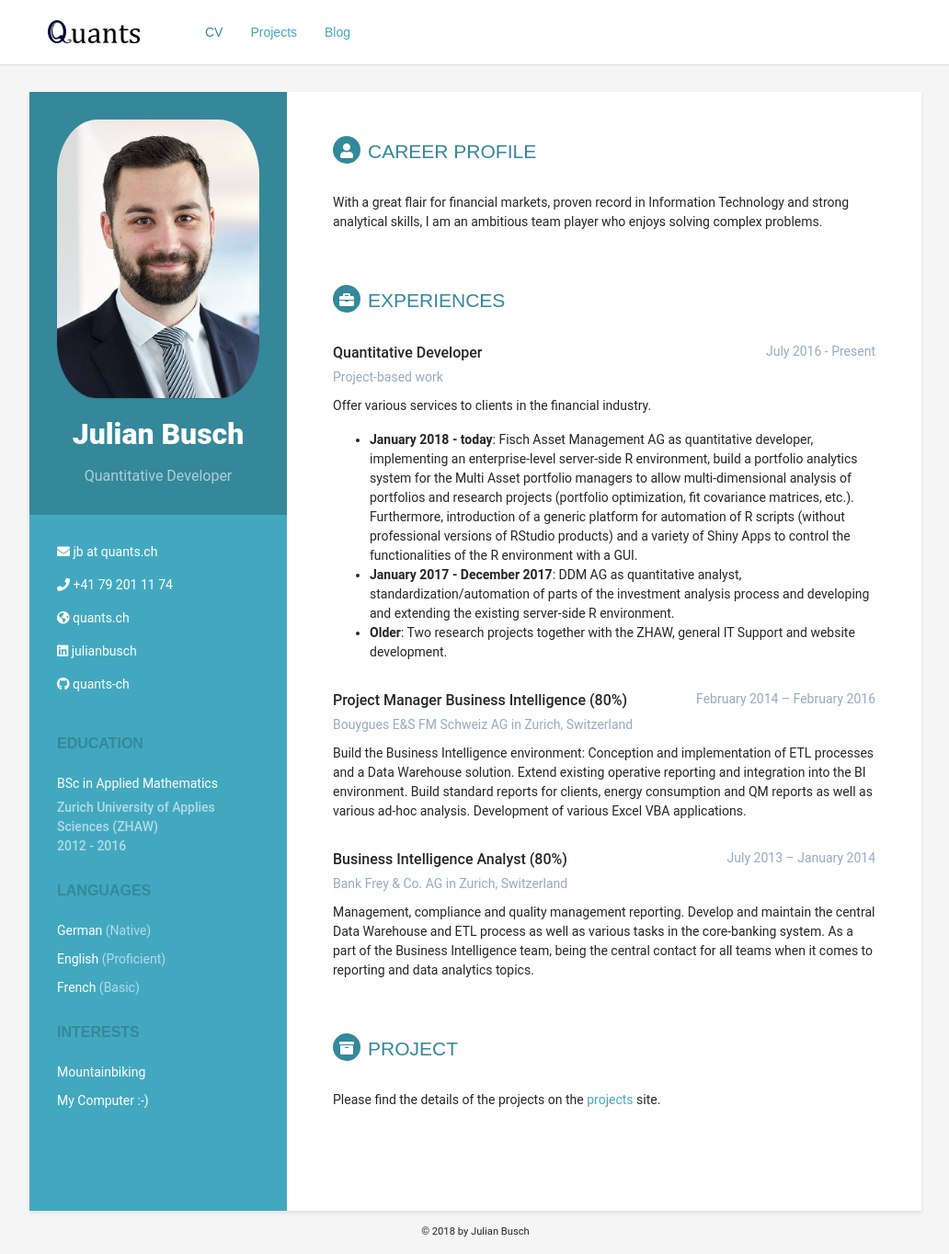
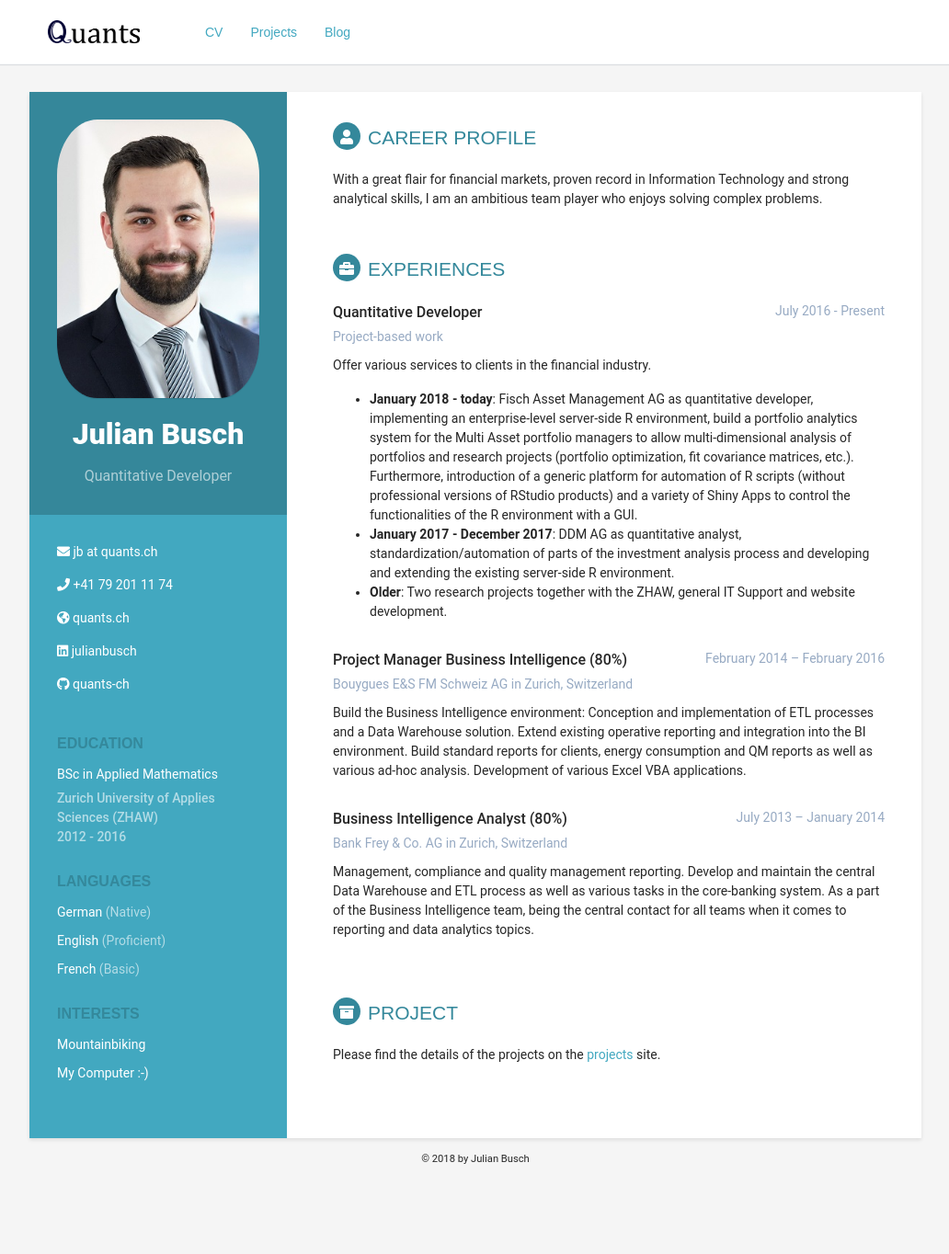
Before and after one commit to quantsch/quantsch.github.io, a Jekyll site: the page built from index.md, in a window 1280 px wide. Shown: the whole page at 92% size, without its empty margins (123-1155 px from the left). Built offline with Jekyll 4.4.1, drawn with Linux system fonts in a browser that asks for light colours; after the commit the page ends 1285 px from its top, so only the background shows below that.

Commit message:
cv mobile adjustment

```diff
--- a/_config.yml
+++ b/_config.yml
@@ -2,7 +2,7 @@
 title: quants.ch
 email: jb@quants.ch
 baseurl: ""
-url: "http://quants.ch"
+url: "https://quants.ch"
 github_username:  quants-ch
 # Build Settings
 sass:
--- a/_includes/header.html
+++ b/_includes/header.html
@@ -1,14 +1,14 @@
 
 <nav class="navbar navbar-expand-md navbar-top-fixed">
 	<div class = "container">
-		<a class = "navbar-brand" href="{{ site.baseurl }}"><img class="logo-quants" src="{{ site.baseurl }}/assets/images/logo.png" alt="quants.ch" /></a>
+		<a class = "navbar-brand" href="{{ site.baseurl }}/"><img class="logo-quants" src="{{ site.baseurl }}/assets/images/logo.png" alt="quants.ch" /></a>
 		 <button class="navbar-toggler" type="button" data-toggle="collapse" data-target="#navbarNav" aria-controls="navbar">
 		    <span class="navbar-toggler-icon"></span>
 		  </button>
 
 		<div class="collapse navbar-collapse" id="navbarNav">
   			<ul class = "navbar-nav">
-  				<li><a href="{{ site.baseurl }}">CV</a></li>
+  				<li><a href="{{ site.baseurl }}/">CV</a></li>
 				{% for page in site.pages %} {% if page.title %}
 				<li><a href="{{ page.url | prepend: site.baseurl }}">{{ page.title }}</a></li>
 				{% endif %} {% endfor %}
--- a/_layouts/page.html
+++ b/_layouts/page.html
@@ -4,7 +4,6 @@ layout: default
 
 <div class = "page-content">
 
-<h1>{{ page.title }}</h1>
 
     {{ content }}
 
--- a/_sass/_cv.scss
+++ b/_sass/_cv.scss
@@ -7,8 +7,12 @@
     width: 280px;
     height: 100%;
     color: #fff;
+    padding-bottom: 20px;
     a {
         color: #fff;
+    }
+    h1, h2, h3 {
+        padding-top: 0px;
     }
     h1 {
         color: #fff;
@@ -127,14 +131,9 @@
 
 .cv-main-wrapper {
     background: #fff;
-    padding: 50px;
-    padding-left: 330px;
+    padding: 0px 40px 50px 330px;
 
     // CV CONTENT
-
-    .section {
-        margin-bottom: 60px;
-    }
 
     .experiences-section, .educations-section {
         .item {
--- a/_sass/_layout.scss
+++ b/_sass/_layout.scss
@@ -85,7 +85,7 @@ article {
 }
 
 .page-content {
-  padding: 50px;
+  padding: 0px 40px 50px 40px;
 }
 
 
@@ -114,8 +114,11 @@ h3 {
     font-weight: 500;
     color: $color-heading;
     position: relative;
-    margin-top: 0;
+    padding-top: 35px;
+    margin-top: 0px;
     margin-bottom: 20px;
+    font-family: $font-family-heading;
+	line-height: 1;
     .fa {
         width: 30px;
         height: 30px;
@@ -130,15 +133,8 @@ h3 {
         position: relative;
         top: -2px;
     }
-	font-family: $font-family-heading;
-	line-height: 1;
-	padding: 0;
+}
 
-}
-h1,
-h2 {
-	padding-bottom: 10px;
-}
 h1 {
 	font-size: 22px;
 }
```
Also changed, not shown: _pages/01_projects.md (+27 -20 lines).
